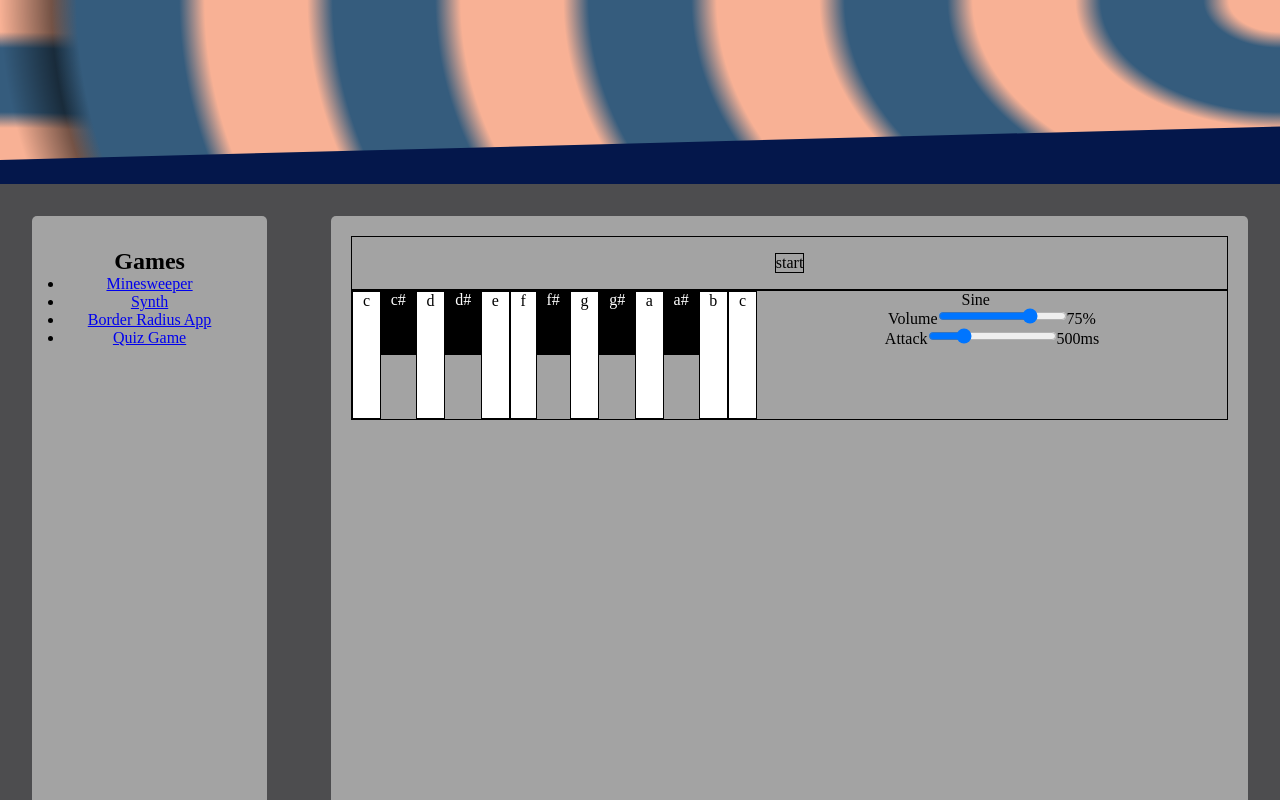
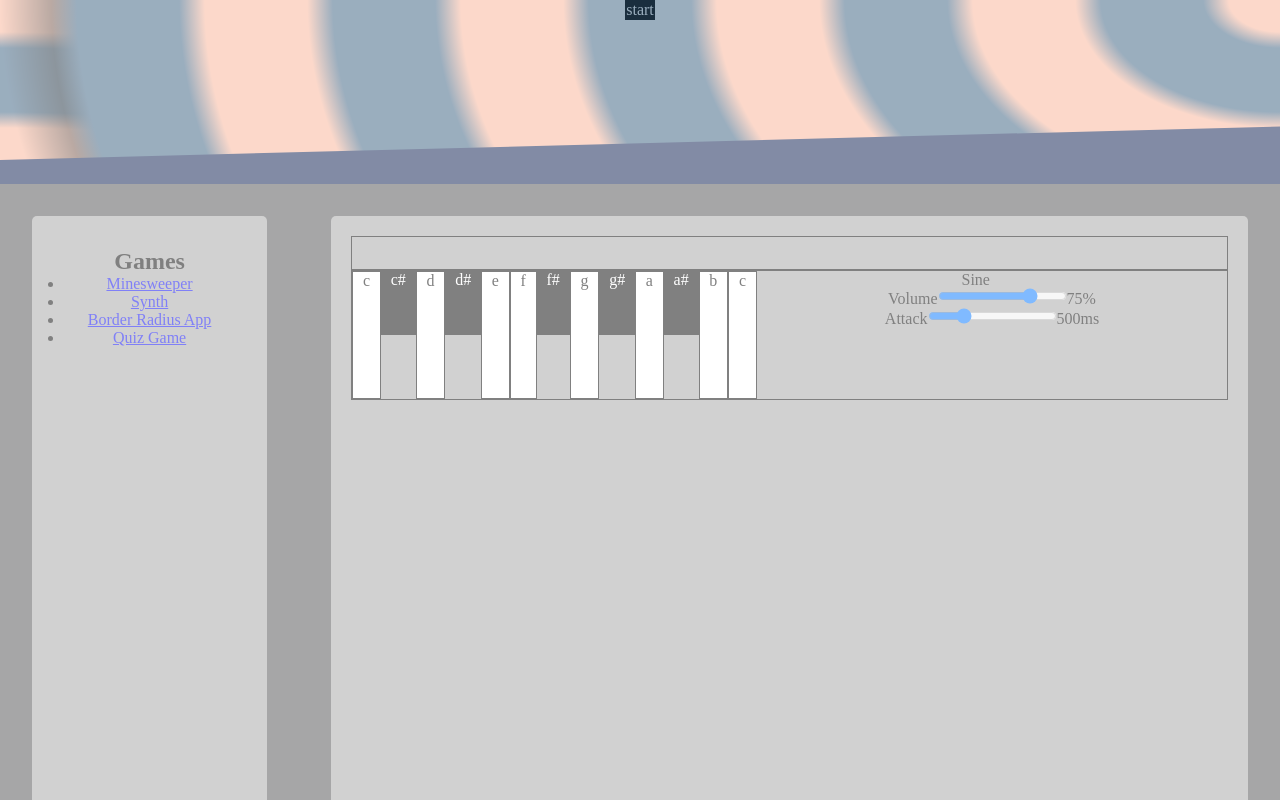
Before and after one commit to iamtimleonard/portfolio, a Next.js app: page /games/synth in a window 1280 px wide. Shown: the top 800 px of the page. Built offline with nearby package versions, Linux system fonts and the light colour scheme.

Commit message:
feat: modal on start

```diff
--- a/app/games/synth/page.tsx
+++ b/app/games/synth/page.tsx
@@ -27,25 +27,26 @@ const Page = () => {
       gainNode.current.gain.linearRampToValueAtTime(gain, audioContext.current.currentTime + (attack / 1000));
     }
     return;
-  }, [gain]);
+  }, [gain, attack]);
 
   const handleKeyup = useCallback((e: KeyboardEvent) => {
-    gainNode.current.gain.linearRampToValueAtTime(0, audioContext.current.currentTime + 0.75);
-  }, [gain])
+    setTimeout(() => gainNode.current.gain.linearRampToValueAtTime(0, audioContext.current.currentTime + 0.75), 2000);
+  }, [gain, attack])
 
   useEffect(() => {
     document.addEventListener("keydown", handleKeydown);
-    document.addEventListener("keyup", handleKeyup)
+    document.addEventListener("keyup", handleKeyup);
     return () => {
       document.removeEventListener("keydown", handleKeydown)
       document.removeEventListener("keyup", handleKeyup)
      }
-  }, [gain]);
+  }, [gain, attack]);
 
   return (
     <div className={styles.container}>
       <div className={styles.control}>
       {!started && (
+        <div className={styles.startModal}>
         <button className={styles.start}
           onClick={() => {
             oscillator.current.start();
@@ -54,6 +55,7 @@ const Page = () => {
         >
           start
         </button>
+        </div>
       )}
       </div>
       <div className={styles.module}>
@@ -79,6 +81,7 @@ const Page = () => {
           <select
             name="wave"
             className={styles.wave}
+            value={synthType}
             onChange={(e) => {
               oscillator.current.type = e.target.value as OscillatorType;
               setSynthType(e.target.value as OscillatorType);
--- a/app/games/synth/synth.module.css
+++ b/app/games/synth/synth.module.css
@@ -1,9 +1,23 @@
+.startModal {
+  position: fixed;
+  width: 100vw;
+  top: 0;
+  left: 0;
+  height: 100vh;
+  background-color: white;
+  opacity: 50%;
+  .start {
+    border: 1px solid black;
+    background-color: black;
+    color: white;
+    opacity: 100%;
+    margin: auto;
+  }
+}
+
 .control {
   border: 1px solid black;
   padding: 1rem;
-  .start {
-    border: 1px solid black;
-  }
   .wave {
     border: 1px solid black;
   }
```
